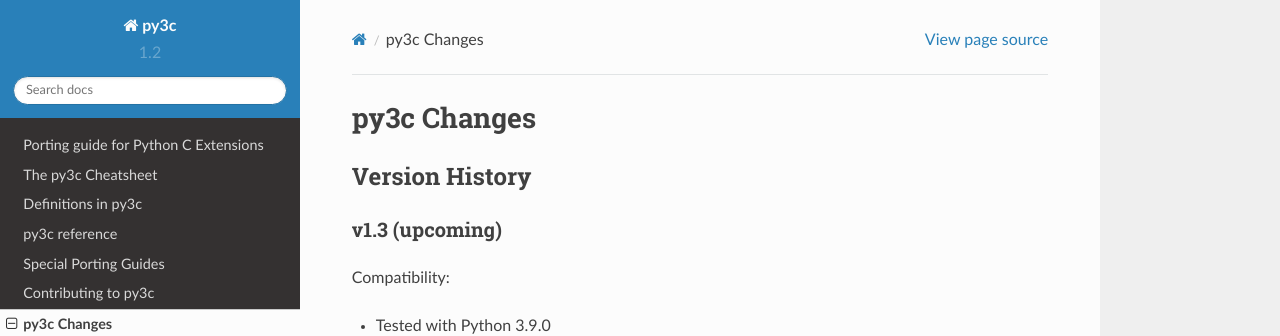
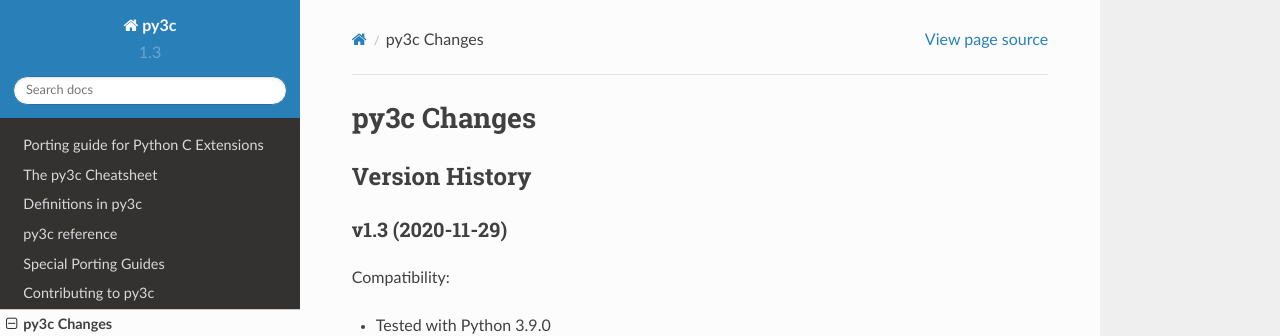
Before and after one commit to encukou/py3c, a Sphinx documentation site: the page built from doc/source/changelog.rst, in a window 1280 px wide and 900 px high. Shown: the top 336 px of the window. Built offline with Sphinx 7.4.7 and the Read the Docs theme 2.0.0, drawn with Linux system fonts in a browser that asks for light colours.

Commit message:
Bump version to 1.3

```diff
--- a/doc/source/changelog.rst
+++ b/doc/source/changelog.rst
@@ -7,7 +7,7 @@ py3c Changes
 Version History
 ===============
 
-v1.3 (upcoming)
+v1.3 (2020-11-29)
 -----------------
 
 Compatibility:
--- a/doc/source/conf.py
+++ b/doc/source/conf.py
@@ -53,9 +53,9 @@ copyright = u'2015, Red Hat, Inc. and/or its affiliates'
 # built documents.
 #
 # The short X.Y version.
-version = '1.2'
+version = '1.3'
 # The full version, including alpha/beta/rc tags.
-release = '1.2'
+release = '1.3'
 
 # The language for content autogenerated by Sphinx. Refer to documentation
 # for a list of supported languages.
--- a/setup.py
+++ b/setup.py
@@ -16,7 +16,7 @@ with open('README.rst') as f:
 
 setup(
     name='py3c',
-    version='1.2',
+    version='1.3',
     description='Python compatibility headers',
     long_description=long_description,
     author='Petr Viktorin',
```
Also changed, not shown: 1 other file.
